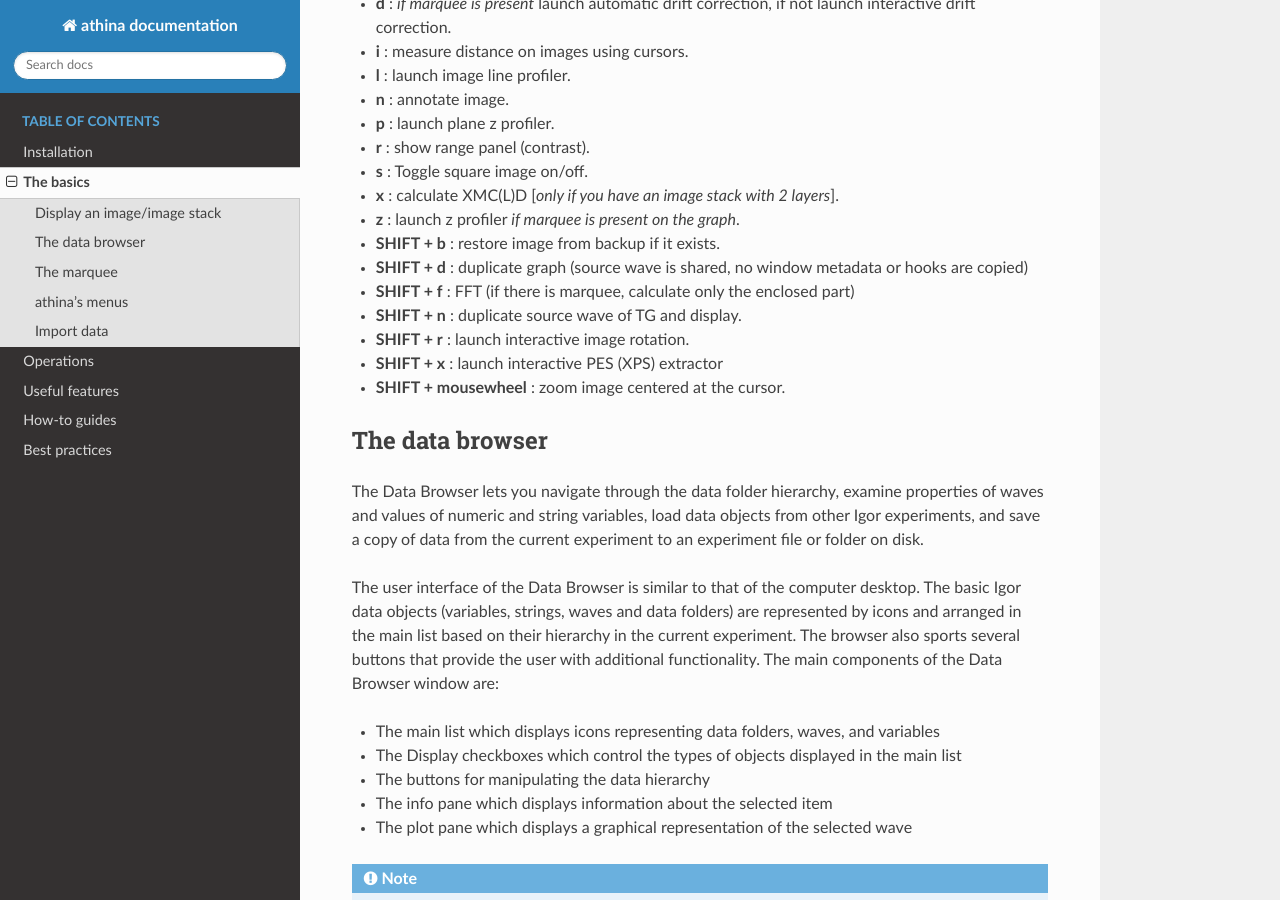
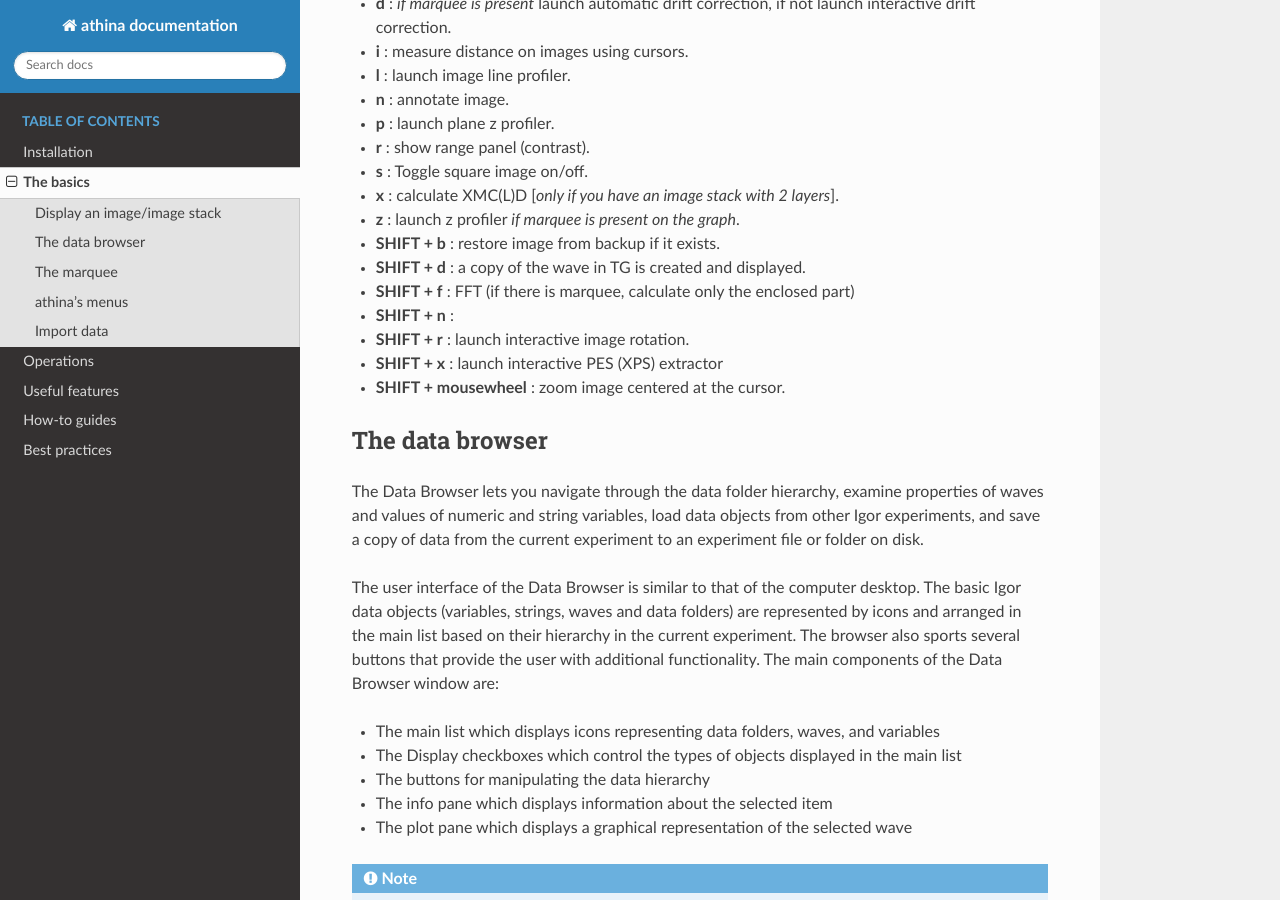
Before and after one commit to evangelosgolias/athina, a Sphinx documentation site: the page built from doc/source/files/thebasics.md, in a window 1280 px wide and 900 px high, scrolled down 793 px. Built offline with Sphinx 7.4.7 and the Read the Docs theme 3.1.0, drawn with Linux system fonts in a browser that asks for light colours.

Commit message:
Removed Duplicate and share source

```diff
--- a/doc/source/files/thebasics.md
+++ b/doc/source/files/thebasics.md
@@ -30,9 +30,9 @@
 - **x** : calculate XMC(L)D [*only if you have an image stack with 2 layers*].
 - **z** : launch z profiler *if marquee is present on the graph*.
 - **SHIFT + b** : restore image from backup if it exists.
-- **SHIFT + d** : duplicate graph (source wave is shared, no window metadata or hooks are copied)
+- **SHIFT + d** : a copy of the wave in TG is created and displayed.
 - **SHIFT + f** : FFT (if there is marquee, calculate only the enclosed part)
-- **SHIFT + n** : duplicate source wave of TG and display.
+- **SHIFT + n** :
 - **SHIFT + r** : launch interactive image rotation.
 - **SHIFT + x** : launch interactive PES (XPS) extractor
 - **SHIFT + mousewheel** : zoom image centered at the cursor.
```
Also changed, not shown: 2 other files.
